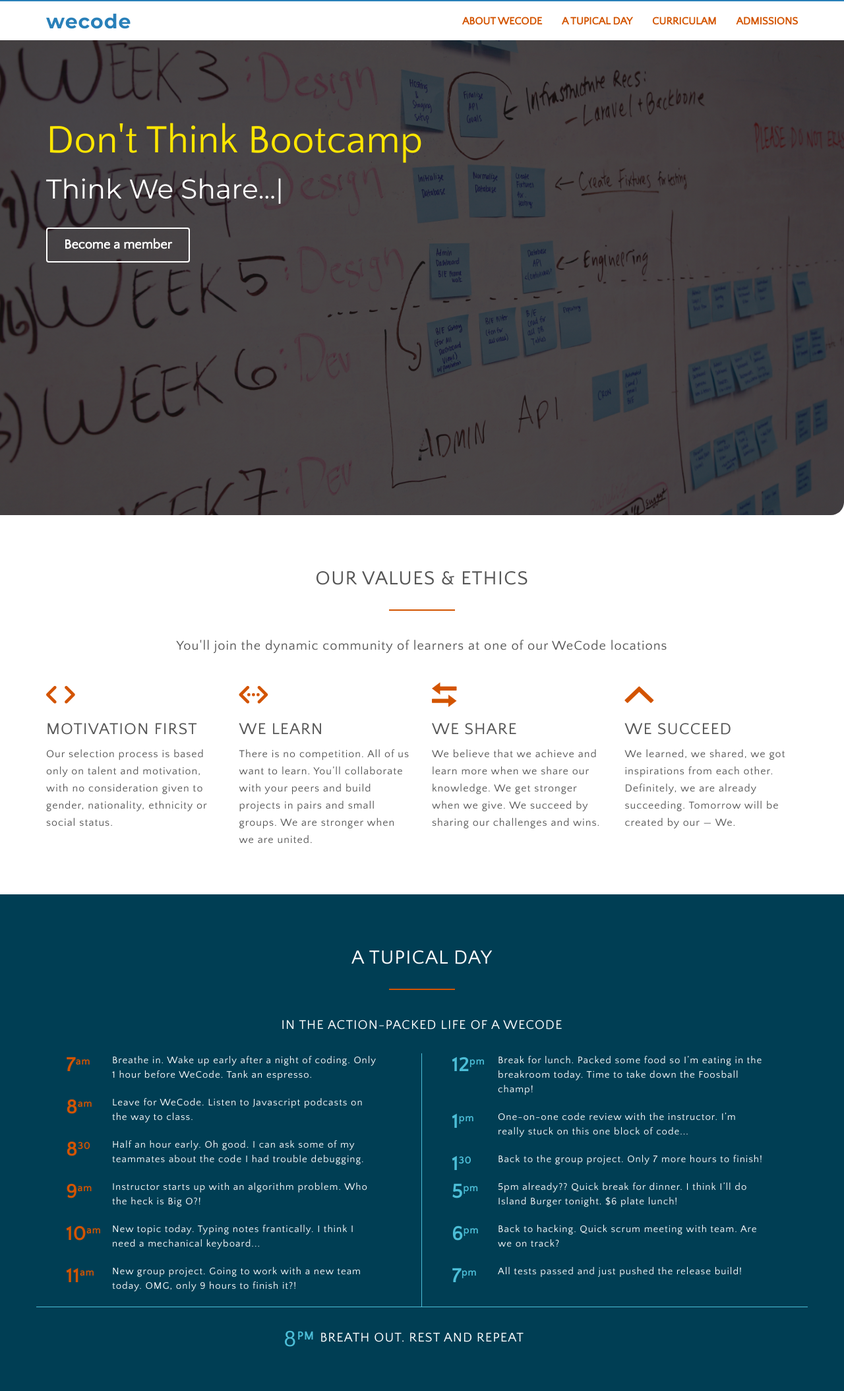
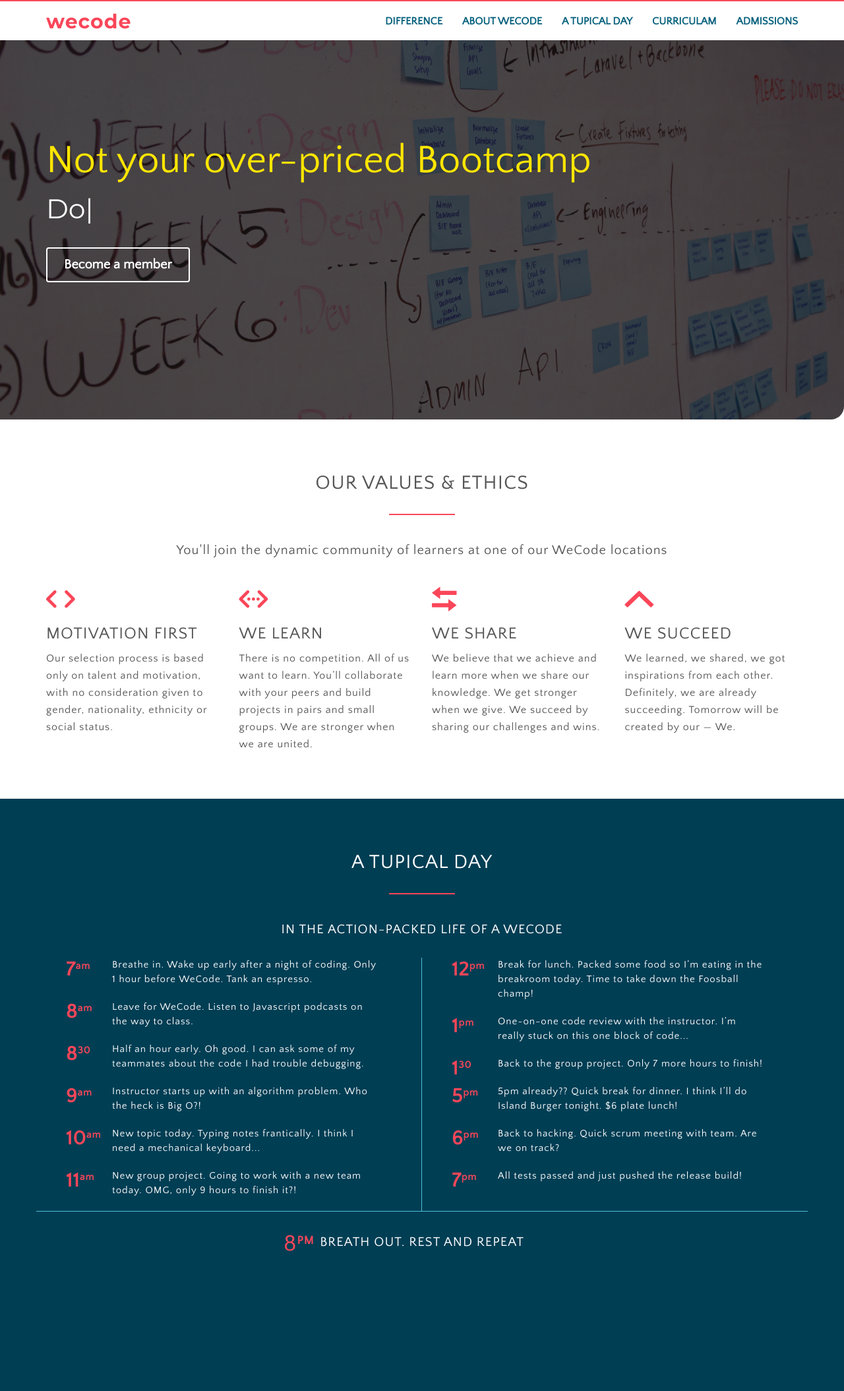
Before and after one commit to Safarali/wecode, a PHP site: page /index.html in a window 1280 px wide. Shown: the whole page at 66% size. After the commit the page ends 1897 px from the top, so only its background shows below. Run offline with PHP 8.4, Linux system fonts and the light colour scheme; some web fonts are replaced.

Commit message:
Setting different primary color, changing typing text content

```diff
--- a/css/custom.css
+++ b/css/custom.css
@@ -26,7 +26,7 @@
 /*============= Typography ================= */
 h1 {
     font-size: 300%;
-    padding-top: 100px;
+    padding-top: 130px;
     color: #FFE600;
 }
 
@@ -42,7 +42,7 @@
 h2:after {
     display: block;
     height: 2px;
-    background-color: rgba(211, 84, 0,1.0);
+    background-color: #FA4659;
     content: " ";
     width: 100px;
     margin: 30px auto 30px auto;
@@ -81,7 +81,7 @@
 .top-nav {
     background-color: #fff;
     padding: 5px 0px;
-    border-top: 2px solid #2980b9;
+    border-top: 2px solid #FA4659;
     overflow: hidden;
 }
 
@@ -89,7 +89,7 @@
     font-size: 150%;
     font-weight: 700;
     margin-top: 5px;
-    color: #2980b9;
+    color: #FA4659;
     letter-spacing: 1px;
 }
 
@@ -106,24 +106,21 @@
 .top-nav-links a {
     text-decoration: none;
     font-size: 80%;
-    color: #d35400;
+    color: #07617D;
     text-transform: uppercase;
     font-weight: 600;
 }
 
-.top-nav-links a:hover {
-    color: rgba(211, 84, 0, 0.7);
-}
 
 /* ============= Header ================= */
 
 .hero-img {
     /*background-image: linear-gradient(rgba(69,90,120,0.8),rgba(69,90,120,0.8)), url(../images/hero1.jpg);*/
-    background-image: linear-gradient(rgba(0,0,0,0.7),rgba(0,0,0,0.7)), url(../images/hero1.jpg);
+    background-image: linear-gradient(rgba(0,0,0,.7),rgba(0,0,0,.7)), url(../images/hero1.jpg);
     background-size: cover;
     background-position: center;
     background-repeat: no-repeat;
-    height: 90vh;
+    height: 575px;
     color: #fff;
     border-bottom-right-radius: 20px;
 }
@@ -147,7 +144,7 @@
 }
 
 #hero-btn:hover {
-    background-color: rgba(52, 73, 94,0.7);
+    background-color: rgba(0,0,0,.5);
     color: #fff;
     }
 
@@ -158,7 +155,7 @@
 #how-we-code i {
     font-size: 250%;
     display: block;
-    color: #d35400;
+    color: #FA4659;
 }
 
 
@@ -216,12 +213,12 @@
 
 
 .morning span {
-    color: #d35400;
+    color: #FA4659;
 }
 
 
 .afternoon span {
-    color: #4CBED7;
+    color: #FA4659;
 }
 
 .morning span:after, .afternoon span:after {
@@ -254,7 +251,7 @@
 }
 
 #tupical-day h4 span {
-    color: #4CBED7;
+    color: #FA4659;
     position: absolute;
     left: -30px;
     font-size: 175%;
--- a/index.html
+++ b/index.html
@@ -30,6 +30,7 @@
                     wecode
                 </div>
                 <ul class="top-nav-links pull-right">
+                    <li><a href="#">Difference</a></li>
                     <li><a href="#how-we-code">About WeCode</a></li>
                     <li><a href="#tupical-day">A Tupical Day</a></li>
                     <li><a href="#">Curriculam</a></li>
@@ -39,7 +40,7 @@
         </nav> <!-- end Top-Nav -->
         <header class="hero-img">
             <div class="container ">
-                <h1>Don't Think Bootcamp</h1>
+                <h1>Not your over-priced Bootcamp</h1>
                 <span id="typing_text"></span>
                 <button type="button" id="hero-btn" class="btn btn-default">Become a member</button>
             </div>
--- a/js/jquery.js
+++ b/js/jquery.js
@@ -3,7 +3,7 @@
     /* Typed JS */
     $(function(){
         $("#typing_text").typed({
-            strings: ["Think We Learn...", "Think We Build...", " Think We Share...", "Think WeCode!"],
+            strings: ["Learning must be free..", "Project based coding...", "Don't think Bootcamp...", "Think WeCode..."],
             typeSpeed: 25,
             backSpeed: 0,
             backDelay: 1000,
```
